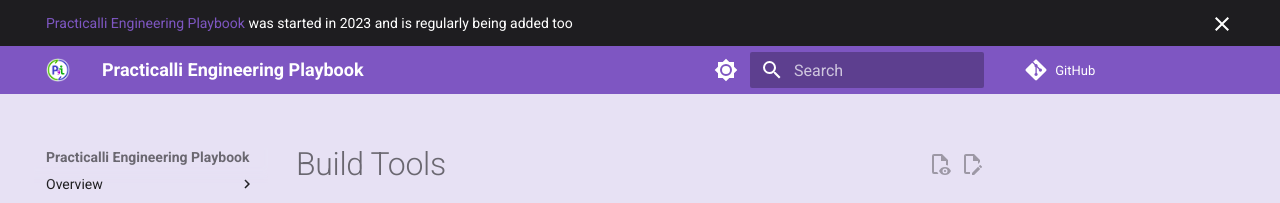
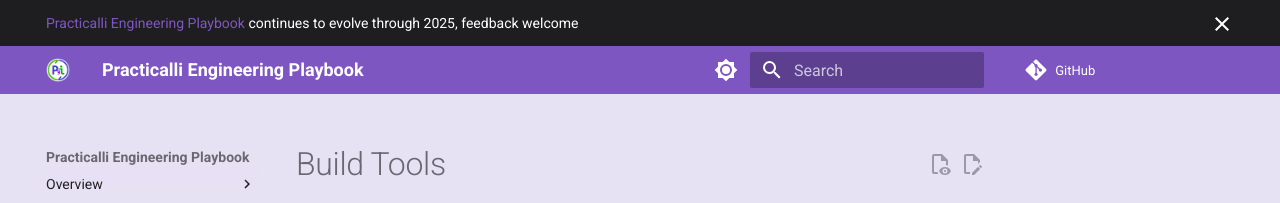
Before and after one commit to practicalli/engineering-playbook, an MkDocs documentation site: the page built from docs/build-tool/index.md, in a window 1280 px wide. Shown: the top 203 px of the page. Built offline with MkDocs 1.6.1 and Material for MkDocs 9.7.7, drawn with Linux system fonts in a browser that asks for light colours; plug-ins that fetch from the network failed and are left out; comment, search, counter and statistics services are not loaded.

Commit message:
mkdocs: update announce message requesting feedback

```diff
--- a/overrides/main.html
+++ b/overrides/main.html
@@ -11,6 +11,6 @@
 <!-- Content -->
 {% block announce %}
 
-<a href="https://practical.li/engineering-playbook">Practicalli Engineering Playbook</a> was started in 2023 and is regularly being added too
+<a href="https://practical.li/engineering-playbook">Practicalli Engineering Playbook</a> continues to evolve through 2025, feedback welcome
 
 {% endblock %}
```
